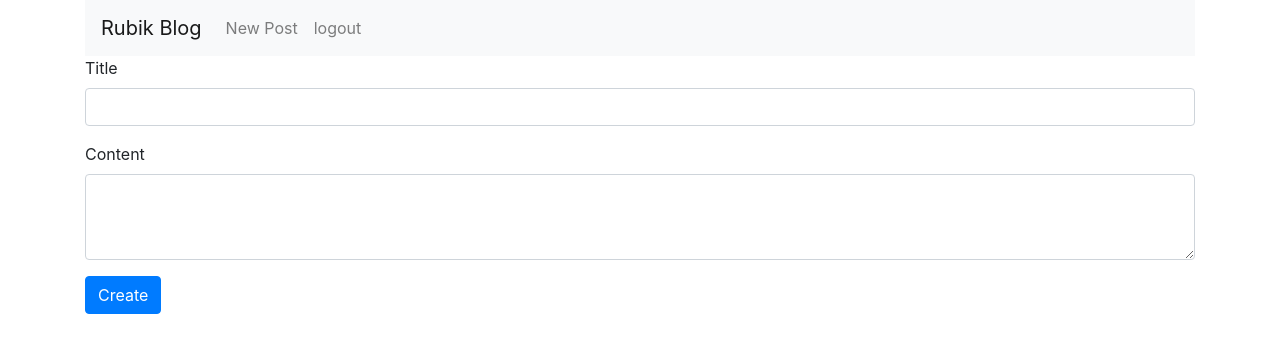
After one commit to stifferdoroskevich/flask-blog, a Flask app: page /entries/new in a window 1280 px wide. The commit adds this page. Shown: the top 353 px of the page. Run offline with Flask 2, Linux system fonts and the light colour scheme; the visitor is signed in with stand-in values (Sample User, id 1); some libraries are stand-ins or nearby versions.

Commit message:
Added New Post Form, added views for the form.

```diff
--- a/application/flask_blog/__init__.py
+++ b/application/flask_blog/__init__.py
@@ -6,4 +6,4 @@ app.config.from_object('flask_blog.config')
 
 db = SQLAlchemy(app)
 
-import flask_blog.views
+from flask_blog.views import views, entries
--- /dev/null
+++ b/application/flask_blog/templates/entries/new.html
@@ -0,0 +1,16 @@
+{% extends "layout.html" %}
+{% block body %}
+<form action="{{ url_for('add_entry') }}" method="post" class="add-entry">
+    <div class="form-group">
+        <label for="InputTitle">Title</label>
+        <input type="text" class="form-control" id="InputTitle" name=title>
+    </div>
+
+    <div class="form-group">
+        <label for="InputText">Content</label>
+        <textarea class="form-control" id="InputText" name=text rows="3"></textarea>
+    </div>
+    <button type="submit" class="btn btn-primary">Create</button>
+</form>
+
+{% endblock %}
--- a/application/flask_blog/templates/layout.html
+++ b/application/flask_blog/templates/layout.html
@@ -22,6 +22,9 @@
                 </li>
                 {% else %}
                 <li class="nav-item">
+                    <a class="nav-link" href="{{ url_for('new_entry') }}">New Post</a>
+                </li>
+                <li class="nav-item">
                     <a class="nav-link" href="{{url_for('logout')}}">logout</a>
                 </li>
                 {% endif %}
--- /dev/null
+++ b/application/flask_blog/views/entries.py
@@ -0,0 +1,30 @@
+from flask import request, redirect, url_for, render_template, flash, session
+from flask_blog import app
+from flask_blog import db
+from flask_blog.models.entries import Entry
+
+
+@app.route('/')
+def show_entries():
+    if not session.get('logged_in'):
+        return redirect(url_for('login'))
+    return render_template('entries/index.html')
+
+@app.route('/entries/new', methods=['GET'])
+def new_entry():
+    if not session.get('logged_in'):
+        return redirect(url_for('login'))
+    return render_template('entries/new.html')
+
+@app.route('/entries', methods=['POST'])
+def add_entry():
+    if not session.get('logged_in'):
+        return redirect(url_for('login'))
+    entry = Entry(
+        title=request.form['title'],
+        text=request.form['text']
+    )
+    db.session.add(entry)
+    db.session.commit()
+    flash('A new article has been created.')
+    return redirect(url_for('show_entries'))
--- a/application/flask_blog/views.py
+++ b/application/flask_blog/views/views.py
@@ -1,11 +1,6 @@
 from flask import request, redirect, url_for, render_template, flash, session
 from flask_blog import app
 
-@app.route('/')
-def show_entries():
-    if not session.get('logged_in'):
-        return redirect(url_for('login'))
-    return render_template('entries/index.html')
 
 @app.route('/login', methods=['GET', 'POST'])
 def login():
```
Also changed, not shown: application/flask_blog/views/__init__.py (added), 1 other file.
